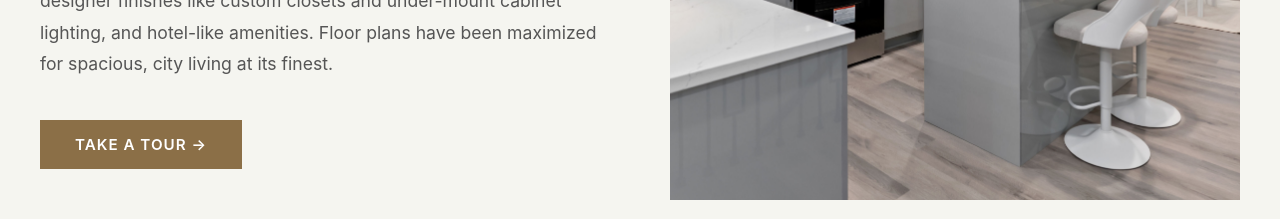
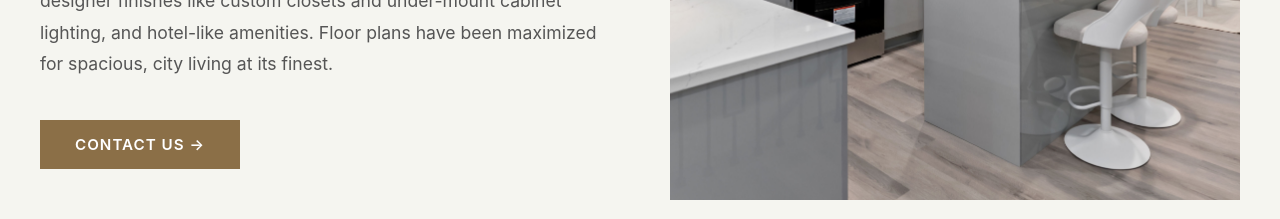
Before and after one commit to Braydonjhnstn/bella-via, a React (Vite) app: page / in a window 1280 px wide. Shown: the part 1300-1519 px from the top of the page. Built offline with nearby package versions, Linux system fonts and the light colour scheme.

Commit message:
bug fixes

```diff
--- a/src/App.jsx
+++ b/src/App.jsx
@@ -1,4 +1,5 @@
 import { BrowserRouter, Routes, Route, useNavigate, useParams } from 'react-router-dom'
+import { useEffect } from 'react'
 import './App.css'
 
 const totalPhotos = 50
@@ -107,10 +108,10 @@ function HomePage() {
               className="welcome-button"
               onClick={(e) => {
                 e.preventDefault()
-                handleScrollTo('tour')
+                handleScrollTo('apply')
               }}
             >
-              TAKE A TOUR →
+              CONTACT US →
             </button>
           </div>
           <div className="welcome-image">
@@ -199,6 +200,10 @@ function HomePage() {
 
 function GalleryPage() {
   const navigate = useNavigate()
+
+  useEffect(() => {
+    window.scrollTo(0, 0)
+  }, [])
 
   return (
     <div className="gallery-page">
```
